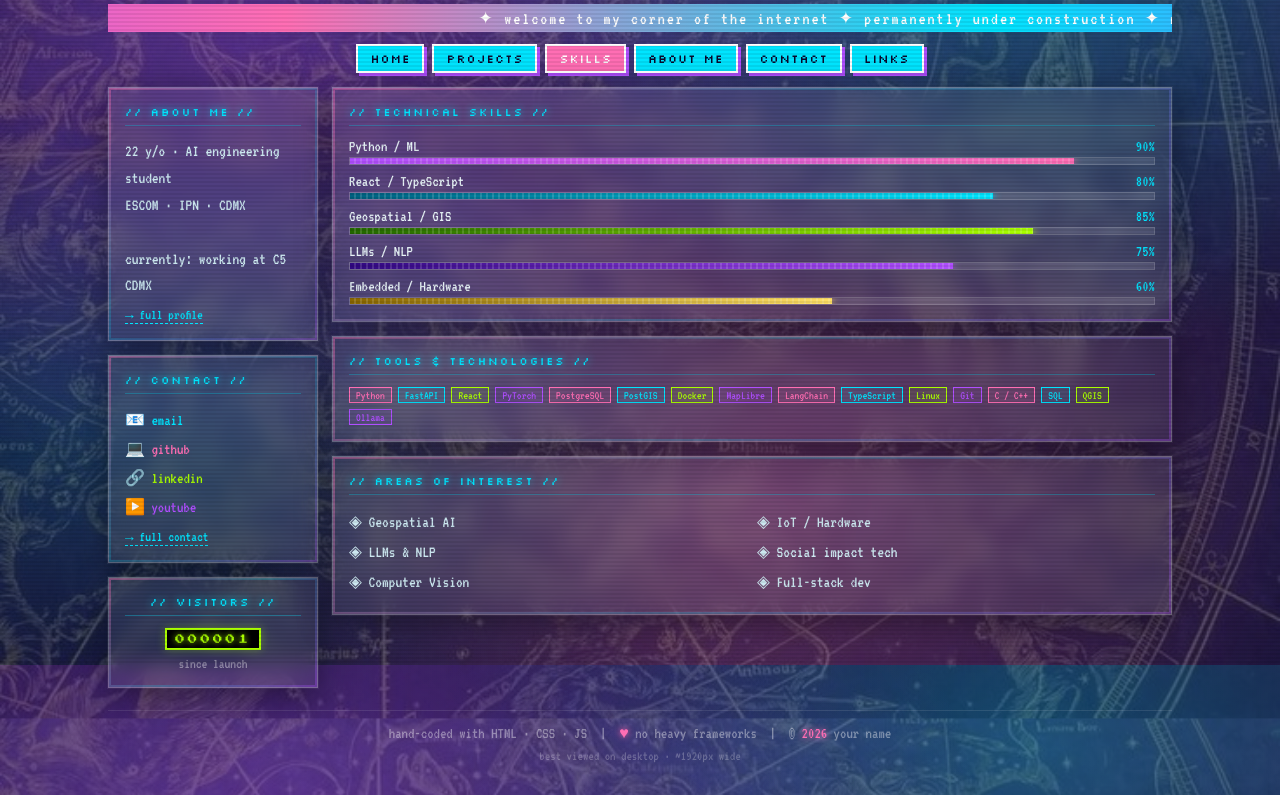
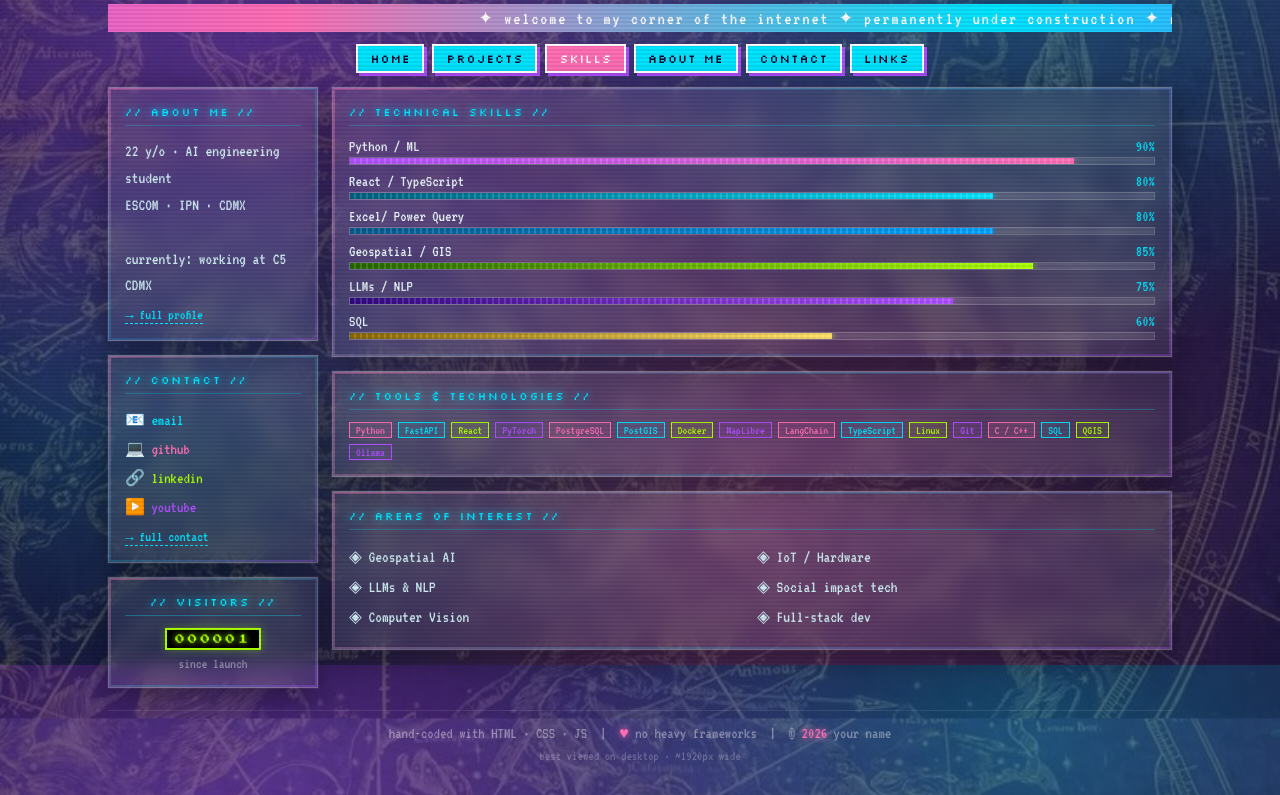
Before and after one commit to naomirobles/portafolio_neocities, a plain HTML site: page skills.html in a window 1280 px wide. Shown: the part 135-930 px from the top of the page. Drawn offline with Linux system fonts and the light colour scheme.

Commit message:
+add skill

```diff
--- a/skills.html
+++ b/skills.html
@@ -82,6 +82,10 @@
               <div class="skill-bar"><div class="skill-fill sf-cyan" style="width:80%"></div></div>
             </div>
             <div class="skill-item">
+              <div class="skill-label">Excel/ Power Query <span>80%</span></div>
+              <div class="skill-bar"><div class="skill-fill sf-blue" style="width:80%"></div></div>
+            </div>
+            <div class="skill-item">
               <div class="skill-label">Geospatial / GIS <span>85%</span></div>
               <div class="skill-bar"><div class="skill-fill sf-lime" style="width:85%"></div></div>
             </div>
@@ -90,7 +94,7 @@
               <div class="skill-bar"><div class="skill-fill sf-purp" style="width:75%"></div></div>
             </div>
             <div class="skill-item">
-              <div class="skill-label">Embedded / Hardware <span>60%</span></div>
+              <div class="skill-label">SQL  <span>60%</span></div>
               <div class="skill-bar"><div class="skill-fill sf-yell" style="width:60%"></div></div>
             </div>
           </div>
--- a/style.css
+++ b/style.css
@@ -7,6 +7,7 @@
   --lime: #aaff00;
   --yellow: #ffe066;
   --navy: #0a0a2e;
+  --blue: #00a2ff;
   --glass: rgba(255, 255, 255, 0.08);
   --glass-border: rgba(255, 255, 255, 0.25);
   --text: #e8f4f8;
@@ -408,7 +409,7 @@ nav a.active {
 .sf-lime { background: linear-gradient(90deg, #226600, var(--lime)); box-shadow: 0 0 8px var(--lime); }
 .sf-purp { background: linear-gradient(90deg, #300880, var(--purple)); box-shadow: 0 0 8px var(--purple); }
 .sf-yell { background: linear-gradient(90deg, #886600, var(--yellow)); box-shadow: 0 0 8px var(--yellow); }
-
+.sf-blue { background: linear-gradient(90deg, #08598b, var(--blue)); box-shadow: 0 0 8px var(--blue); }
 .counter {
   font-family: 'Press Start 2P', monospace;
   font-size: 0.6rem;
```
